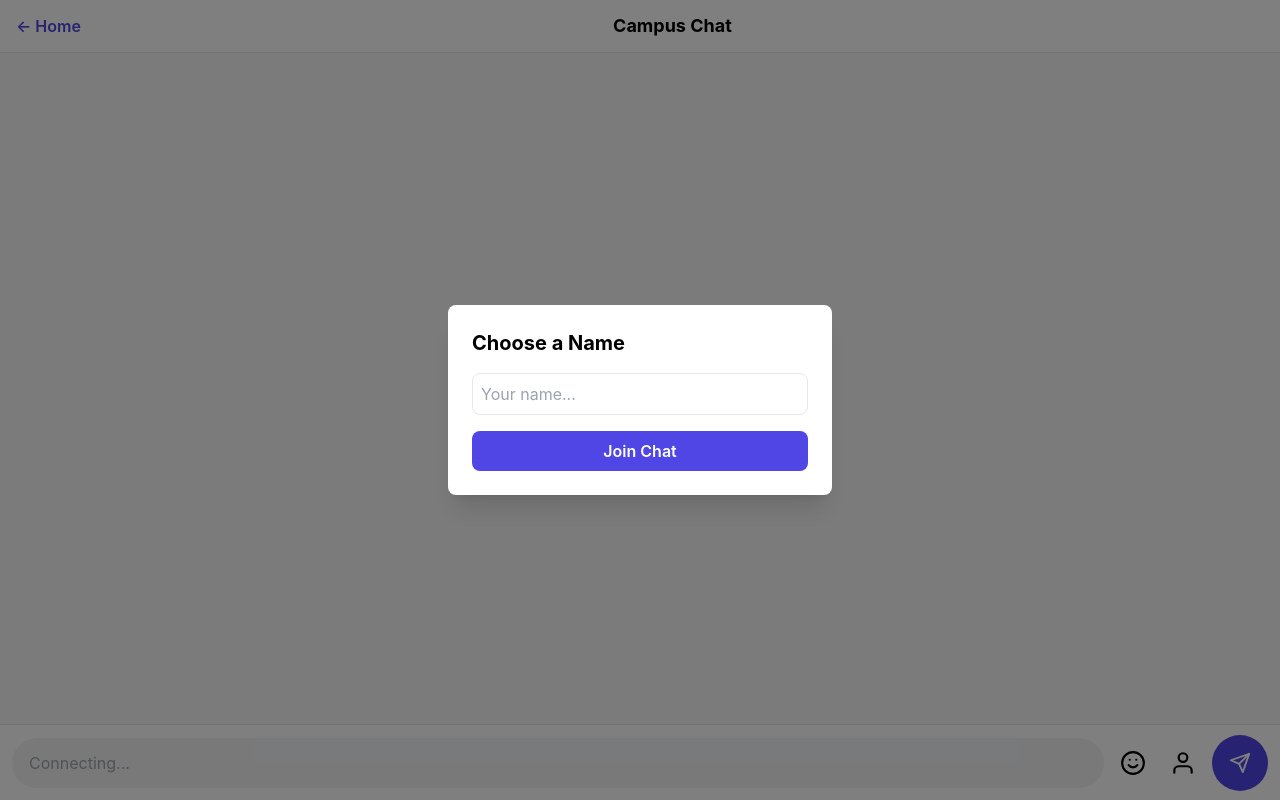
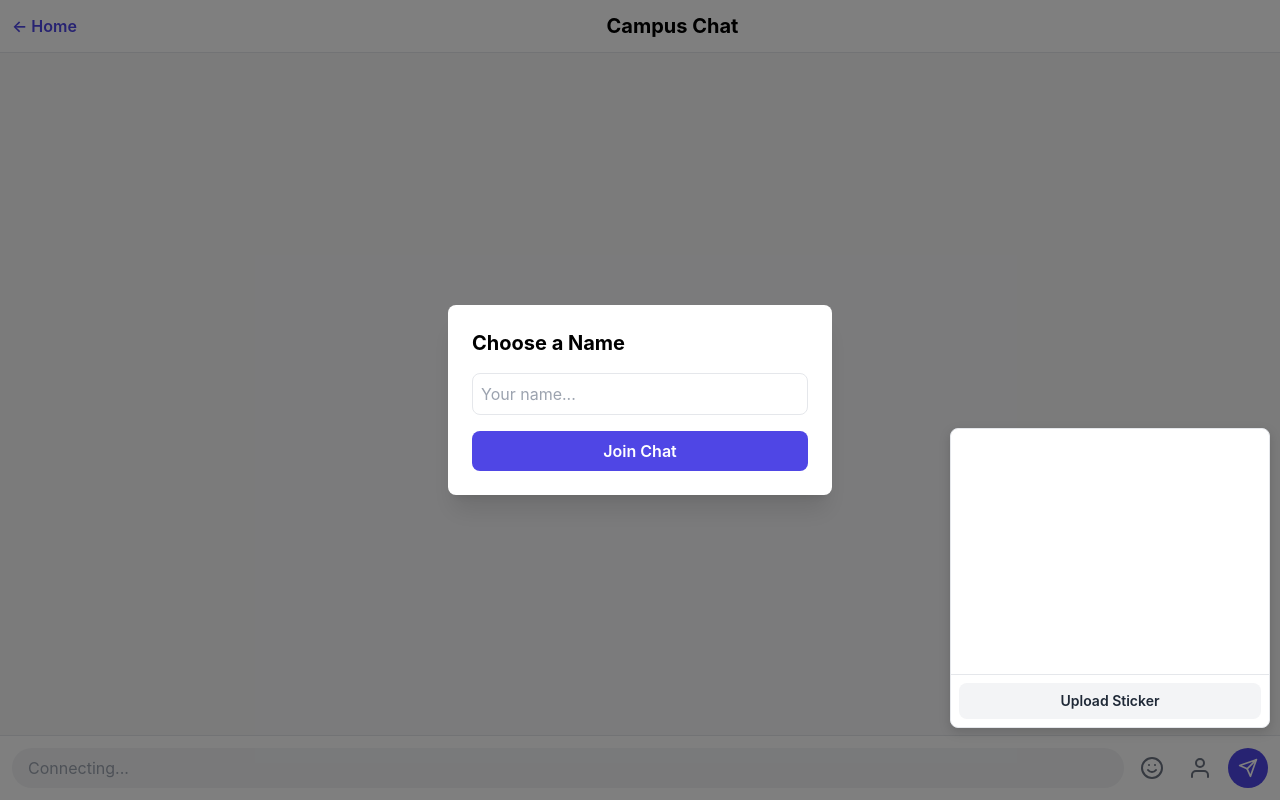
Before and after one commit to blackpirateapps/curly-fiesta, a website: page public/chat.html in a window 1280 px wide. Drawn offline with nearby package versions, Linux system fonts and the light colour scheme.

Commit message:
chat stickers

```diff
--- a/public/chat.html
+++ b/public/chat.html
@@ -7,50 +7,22 @@
     <script src="https://cdn.tailwindcss.com"></script>
     <script src="https://cdn.ably.com/lib/ably.min-1.js"></script>
     <script type="module" src="https://cdn.jsdelivr.net/npm/emoji-picker-element@^1/index.js"></script>
-
     <style>
-        :root {
-            --footer-height: 76px; /* used to keep chat area above footer */
-        }
-
-        html, body {
-            height: 100%;
-            margin: 0;
-            padding: 0;
-        }
-
         body {
             font-family: 'Inter', -apple-system, BlinkMacSystemFont, "Segoe UI", Roboto, Helvetica, Arial, sans-serif;
             background-color: #f7f7f8;
-            display: flex;
-            flex-direction: column;
+            display: grid;
+            grid-template-rows: auto 1fr auto; /* Header, Main (fills space), Footer */
             height: 100vh;
-            -webkit-font-smoothing: antialiased;
-            -moz-osx-font-smoothing: grayscale;
+            overflow: hidden;
         }
-
-        /* Header */
+        #chat-messages {
+            overflow-y: auto;
+        }
         .app-header {
-            flex: 0 0 auto;
             background-color: #ffffff;
             border-bottom: 1px solid #e5e7eb;
-            padding: 12px 16px;
-            display: flex;
-            align-items: center;
-            justify-content: space-between;
-            z-index: 30;
         }
-
-        /* Messages area grows and scrolls */
-        #chat-messages {
-            flex: 1 1 auto;
-            overflow-y: auto;
-            padding: 16px;
-            box-sizing: border-box;
-            /* leave room for the fixed footer */
-            padding-bottom: calc(var(--footer-height) + 16px);
-        }
-
         .chat-message {
             display: flex;
             padding: 8px 0;
@@ -81,129 +53,45 @@
             max-width: 128px;
             max-height: 128px;
         }
+        .loader { width: 24px; height: 24px; border: 3px solid #e5e7eb; border-top: 3px solid #4f46e5; border-radius: 50%; animation: spin 1s linear infinite; margin: 20px auto; }
+        @keyframes spin { 0% { transform: rotate(0deg); } 100% { transform: rotate(360deg); } }
+        .modal-backdrop { background-color: rgba(0,0,0,0.5); }
 
-        /* Footer fixed to bottom so input is always visible */
-        footer.chat-footer {
-            position: fixed;
-            left: 0;
-            right: 0;
-            bottom: 0;
-            height: var(--footer-height);
-            background: #ffffff;
-            border-top: 1px solid #e5e7eb;
-            display: flex;
-            align-items: center;
-            padding: 10px 12px;
-            box-sizing: border-box;
-            z-index: 40;
+        .panel {
+            position: absolute;
+            bottom: 100%;
+            right: 10px;
+            margin-bottom: 8px;
+            z-index: 100;
+            background: white;
+            border-radius: 8px;
+            box-shadow: 0 4px 12px rgba(0,0,0,0.15);
+            border: 1px solid #e5e7eb;
+            width: 320px;
+            height: 300px;
         }
-        form#chat-form {
-            width: 100%;
-            display: flex;
-            gap: 8px;
-            align-items: center;
-        }
-        #chat-input {
-            flex: 1 1 auto;
-            background: #f3f4f6;
-            padding: 12px 16px;
-            border-radius: 9999px;
-            border: 1px solid transparent;
-            outline: none;
-            min-height: 44px;
-            box-sizing: border-box;
-        }
-        #chat-input:focus {
-            box-shadow: 0 0 0 4px rgba(99, 102, 241, 0.12);
-            border-color: rgba(99,102,241,0.6);
-            background: #fff;
-        }
-
-        /* Buttons on the right */
-        .icon-btn {
-            display: inline-flex;
-            align-items: center;
-            justify-content: center;
-            padding: 8px;
-            border-radius: 9999px;
-            background: transparent;
-            border: none;
-            cursor: pointer;
-        }
-        .icon-btn:active { transform: scale(0.98); }
-
-        /* Larger send button */
-        #chat-submit {
-            width: 56px;
-            height: 56px;
-            min-width: 56px;
-            min-height: 56px;
-            border-radius: 9999px;
-            display: inline-flex;
-            align-items: center;
-            justify-content: center;
-            padding: 0;
-        }
-
-        /* Panels (emoji / sticker) anchored above footer */
-        .panel {
-            position: fixed;
-            right: 12px;
-            bottom: calc(var(--footer-height) + 12px);
-            z-index: 60;
-            background: #fff;
-            border-radius: 10px;
-            border: 1px solid #e5e7eb;
-            box-shadow: 0 8px 28px rgba(15,23,42,0.12);
-            width: 320px;
-            height: 320px;
-            overflow: hidden;
-            display: flex;
-            flex-direction: column;
-        }
-
-        /* sticker grid inside panel */
+        #sticker-panel { display: flex; flex-direction: column; }
         #sticker-grid {
+            flex-grow: 1;
+            overflow-y: auto;
             padding: 8px;
             display: grid;
             grid-template-columns: repeat(auto-fill, minmax(70px, 1fr));
             gap: 8px;
-            align-content: start;
-            overflow-y: auto;
-            flex: 1 1 auto;
         }
         .sticker-item {
             cursor: pointer;
-            border-radius: 6px;
             padding: 4px;
-            transition: background-color .12s ease;
+            border-radius: 4px;
+            transition: background-color 0.2s;
         }
-        .sticker-item:hover { background: #f3f4f6; }
-
-        /* Modal backdrop for username & uploads */
-        .modal-backdrop {
-            position: fixed;
-            inset: 0;
-            display: flex;
-            align-items: center;
-            justify-content: center;
-            background: rgba(0,0,0,0.5);
-            z-index: 70;
-        }
-
-        /* smaller responsive tweaks */
-        @media (max-width: 480px) {
-            .panel { right: 8px; left: 8px; width: auto; }
-            #chat-submit { width: 52px; height: 52px; }
-            :root { --footer-height: 84px; }
-            #chat-input { min-height: 48px; padding: 12px 14px; }
-        }
+        .sticker-item:hover { background-color: #f3f4f6; }
     </style>
 </head>
 <body>
 
-    <!-- Username Modal (same behavior as original) -->
-    <div id="username-modal" class="modal-backdrop" style="display:flex">
+    <!-- Username Modal -->
+    <div id="username-modal" class="fixed inset-0 z-50 flex items-center justify-center modal-backdrop">
         <div class="bg-white p-6 rounded-lg shadow-xl w-11/12 max-w-sm">
             <h2 class="text-xl font-bold mb-4">Choose a Name</h2>
             <form id="username-form">
@@ -213,75 +101,57 @@
         </div>
     </div>
 
-    <!-- Sticker Upload Modal (hidden until used) -->
-    <div id="sticker-upload-modal" class="modal-backdrop hidden">
+    <!-- Sticker Upload Modal -->
+    <div id="sticker-upload-modal" class="fixed inset-0 z-50 hidden items-center justify-center modal-backdrop">
          <div class="bg-white p-6 rounded-lg shadow-xl w-11/12 max-w-sm">
             <div class="flex justify-between items-center mb-4">
                 <h2 class="text-xl font-bold">Upload Sticker</h2>
                 <button id="close-upload-modal" class="text-gray-500 text-2xl">&times;</button>
             </div>
             <form id="sticker-upload-form">
-                <p class="text-sm text-gray-600 mb-2">Select a PNG or GIF file (max 500kb).</p>
-                <input id="sticker-file-input" type="file" accept="image/png, image/gif" class="w-full p-2 border rounded-lg mb-4" required>
+                <p class="text-sm text-gray-600 mb-2">Select a PNG, GIF, or WebP file (max 2MB).</p>
+                <input id="sticker-file-input" type="file" accept="image/png,image/gif,image/webp" class="w-full p-2 border rounded-lg mb-4" required>
                 <div id="upload-error" class="text-red-500 text-sm mb-2"></div>
                 <button type="submit" id="upload-submit-btn" class="w-full bg-indigo-600 text-white p-2 rounded-lg font-semibold hover:bg-indigo-700">Upload</button>
             </form>
         </div>
     </div>
 
-    <!-- Header -->
-    <header class="app-header">
+    <header class="app-header text-center p-3 flex items-center justify-between sticky top-0">
         <a href="/" class="text-indigo-600 font-semibold">&larr; Home</a>
-        <h1 class="text-lg font-bold">Campus Chat</h1>
+        <h1 class="text-xl font-bold">Campus Chat</h1>
         <div></div>
     </header>
 
-    <!-- Messages container -->
-    <main id="chat-messages" aria-live="polite"></main>
+    <main id="chat-messages" class="p-4"></main>
 
-    <!-- Panels (placed outside footer so they aren't clipped) -->
-    <emoji-picker id="emoji-picker" class="hidden panel light"></emoji-picker>
-
-    <div id="sticker-panel" class="hidden panel">
-        <div id="sticker-grid"></div>
-        <div class="p-2 border-t">
-            <button id="open-upload-modal" class="w-full bg-gray-100 text-gray-800 p-2 rounded-lg font-semibold text-sm hover:bg-gray-200">Upload Sticker</button>
-        </div>
-    </div>
-
-    <!-- Footer (fixed) -->
-    <footer class="chat-footer" aria-hidden="false">
-        <form id="chat-form" class="flex items-center">
-            <input id="chat-input" type="text" placeholder="Connecting..." class="flex-1" disabled />
-
-            <button id="emoji-btn" type="button" class="icon-btn" aria-label="Emoji">
-                <!-- slightly larger emoji icon -->
-                <svg xmlns="http://www.w3.org/2000/svg" width="26" height="26" viewBox="0 0 24 24" fill="none" stroke="currentColor" stroke-width="2" stroke-linecap="round" stroke-linejoin="round">
-                    <circle cx="12" cy="12" r="10"></circle>
-                    <path d="M8 14s1.5 2 4 2 4-2 4-2"></path>
-                    <line x1="9" y1="9" x2="9.01" y2="9"></line>
-                    <line x1="15" y1="9" x2="15.01" y2="9"></line>
-                </svg>
+    <footer class="bg-white border-t border-gray-200 p-3 relative">
+        <!-- FIX: Removed one layer of nesting for the form for simpler layout -->
+        <form id="chat-form" class="flex gap-2 items-center">
+            <input id="chat-input" type="text" placeholder="Connecting..." class="flex-1 bg-gray-100 p-2 px-4 border-transparent rounded-full focus:outline-none focus:ring-2 focus:ring-indigo-500" disabled>
+            <button id="emoji-btn" type="button" class="text-gray-500 p-2 rounded-full hover:bg-gray-200 flex-shrink-0">
+                <svg xmlns="http://www.w3.org/2000/svg" width="24" height="24" viewBox="0 0 24 24" fill="none" stroke="currentColor" stroke-width="2" stroke-linecap="round" stroke-linejoin="round"><circle cx="12" cy="12" r="10"></circle><path d="M8 14s1.5 2 4 2 4-2 4-2"></path><line x1="9" y1="9" x2="9.01" y2="9"></line><line x1="15" y1="9" x2="15.01" y2="9"></line></svg>
             </button>
-
-            <button id="sticker-btn" type="button" class="icon-btn" aria-label="Sticker">
-                <svg xmlns="http://www.w3.org/2000/svg" width="26" height="26" viewBox="0 0 24 24" fill="none" stroke="currentColor" stroke-width="2" stroke-linecap="round" stroke-linejoin="round">
-                    <path d="M20 21v-2a4 4 0 0 0-4-4H8a4 4 0 0 0-4 4v2"/>
-                    <circle cx="12" cy="7" r="4"/>
-                </svg>
+            <button id="sticker-btn" type="button" class="text-gray-500 p-2 rounded-full hover:bg-gray-200 flex-shrink-0">
+                <svg xmlns="http://www.w3.org/2000/svg" width="24" height="24" viewBox="0 0 24 24" fill="none" stroke="currentColor" stroke-width="2" stroke-linecap="round" stroke-linejoin="round"><path d="M20 21v-2a4 4 0 0 0-4-4H8a4 4 0 0 0-4 4v2"/><circle cx="12" cy="7" r="4"/></svg>
             </button>
-
-            <button id="chat-submit" type="submit" class="bg-indigo-600 text-white" disabled aria-label="Send">
-                <svg xmlns="http://www.w3.org/2000/svg" width="22" height="22" viewBox="0 0 24 24" fill="none" stroke="currentColor" stroke-width="2" stroke-linecap="round" stroke-linejoin="round">
-                    <line x1="22" y1="2" x2="11" y2="13"></line>
-                    <polygon points="22 2 15 22 11 13 2 9 22 2"></polygon>
-                </svg>
+            <button id="chat-submit" type="submit" class="bg-indigo-600 text-white rounded-full p-2 w-10 h-10 flex items-center justify-center hover:bg-indigo-700 flex-shrink-0" disabled>
+                <svg xmlns="http://www.w3.org/2000/svg" width="20" height="20" viewBox="0 0 24 24" fill="none" stroke="currentColor" stroke-width="2" stroke-linecap="round" stroke-linejoin="round"><line x1="22" y1="2" x2="11" y2="13"></line><polygon points="22 2 15 22 11 13 2 9 22 2"></polygon></svg>
             </button>
         </form>
+
+        <emoji-picker id="emoji-picker" class="light hidden panel"></emoji-picker>
+
+        <div id="sticker-panel" class="hidden panel">
+            <div id="sticker-grid"></div>
+            <div class="p-2 border-t">
+                <button id="open-upload-modal" class="w-full bg-gray-100 text-gray-800 p-2 rounded-lg font-semibold text-sm hover:bg-gray-200">Upload Sticker</button>
+            </div>
+        </div>
     </footer>
 
     <script>
-        // --- DOM references ---
+        // DOM Elements
         const chatForm = document.getElementById('chat-form');
         const chatInput = document.getElementById('chat-input');
         const chatSubmit = document.getElementById('chat-submit');
@@ -305,7 +175,7 @@
         let username = '';
         let ably, channel;
 
-        // cookie helpers (unchanged)
+        // --- Cookie Helpers ---
         function setCookie(name, value, days) {
             let expires = "";
             if (days) {
@@ -326,26 +196,7 @@
             return null;
         }
 
-        // show or hide panels robustly
-        function togglePanel(panelToShow) {
-            const panels = [emojiPicker, stickerPanel];
-            const isHidden = panelToShow.classList.contains('hidden');
-            panels.forEach(p => p.classList.add('hidden'));
-            if (isHidden) panelToShow.classList.remove('hidden');
-        }
-
-        // clicking outside footer/panels will close them
-        document.addEventListener('click', (event) => {
-            const isInsideFooter = !!event.target.closest('footer');
-            const isInsidePanel = !!event.target.closest('.panel');
-            const isToggleButton = !!event.target.closest('#emoji-btn') || !!event.target.closest('#sticker-btn');
-            if (!isInsideFooter && !isInsidePanel && !isToggleButton) {
-                emojiPicker.classList.add('hidden');
-                stickerPanel.classList.add('hidden');
-            }
-        });
-
-        // username modal logic (keeps original endpoints)
+        // --- Main Logic ---
         function checkUsername() {
             const savedUsername = getCookie('chatUsername');
             if (savedUsername) {
@@ -368,7 +219,6 @@
             }
         });
 
-        // initialize Ably & chat logic (unchanged endpoints)
         async function initializeAbly() {
             try {
                 ably = new Ably.Realtime({
@@ -380,7 +230,6 @@
                     chatInput.disabled = false;
                     chatSubmit.disabled = false;
                     chatInput.placeholder = "Type a message...";
-                    chatInput.focus();
                 });
 
                 ably.connection.on('failed', () => {
@@ -389,9 +238,8 @@
 
                 channel = ably.channels.get('live-chat');
 
-                // history + subscribe
                 channel.history({ limit: 50 }, (err, resultPage) => {
-                    messages.innerHTML = ''; // remove any loader
+                    messages.innerHTML = ''; // Clear loader
                     if (err) { console.error("Error fetching history:", err); return; }
 
                     const historyMessages = resultPage.items.reverse();
@@ -399,24 +247,20 @@
                         addMessage(message.data, message.timestamp);
                     });
 
-                    // subscribe to new messages
                     channel.subscribe('message', (message) => {
                         addMessage(message.data, message.timestamp);
                     });
                 });
 
-                // form submit - publish message
                 chatForm.addEventListener('submit', (e) => {
                     e.preventDefault();
                     const text = chatInput.value.trim();
                     if (text && ably.connection.state === 'connected') {
                         channel.publish('message', { type: 'text', text: text, name: username });
                         chatInput.value = '';
-                        chatInput.focus();
                     }
                 });
 
-                // load stickers from server
                 fetchAndRenderStickers();
 
             } catch (error) {
@@ -426,27 +270,24 @@
             }
         }
 
-        // message renderer
         function addMessage(data, timestamp) {
             const messageElem = document.createElement('div');
             messageElem.className = 'chat-message';
 
-            const time = timestamp ? new Date(timestamp) : new Date();
+            const time = new Date(timestamp);
             const formattedTime = time.toLocaleTimeString('en-IN', { hour: '2-digit', minute: '2-digit', hour12: true });
 
             let contentHTML;
             if (data.type === 'sticker') {
                 contentHTML = `<img src="${data.url}" alt="sticker" class="message-sticker" />`;
             } else {
-                // escape text to avoid injection
-                const safeText = (data.text || '').replace(/&/g,'&amp;').replace(/</g,'&lt;').replace(/>/g,'&gt;');
-                contentHTML = `<div class="message-text">${safeText}</div>`;
+                contentHTML = `<div class="message-text">${data.text}</div>`;
             }
 
             messageElem.innerHTML = `
                 <div class="message-content">
                     <div class="message-header">
-                        <span class="message-sender">${data.name || 'Anon'}</span>
+                        <span class="message-sender">${data.name}</span>
                         <span class="message-time">${formattedTime}</span>
                     </div>
                     ${contentHTML}
@@ -454,11 +295,10 @@
             `;
 
             messages.appendChild(messageElem);
-            // scroll to bottom
             messageElem.scrollIntoView({ behavior: 'smooth', block: 'end' });
         }
 
-        // --- Sticker logic (keeps endpoints) ---
+        // --- Sticker Logic ---
         async function fetchAndRenderStickers() {
             try {
                 const res = await fetch('/api/stickers');
@@ -489,7 +329,11 @@
             uploadError.textContent = '';
 
             if (!file) { uploadError.textContent = 'Please select a file.'; return; }
-            if (file.size > 500 * 1024) { uploadError.textContent = 'File is too large (max 500kb).'; return; }
+            // UPDATED: Client-side validation for 2MB limit
+            if (file.size > 2 * 1024 * 1024) {
+                uploadError.textContent = 'File is too large (max 2MB).';
+                return;
+            }
 
             uploadSubmitBtn.disabled = true;
             uploadSubmitBtn.textContent = 'Uploading...';
@@ -500,12 +344,12 @@
             try {
                 const res = await fetch('/api/stickers', { method: 'POST', body: formData });
                 const result = await res.json();
-                if (!res.ok) throw new Error(result.error || 'Upload failed');
+                if (!res.ok) throw new Error(result.error);
 
                 stickerUploadModal.classList.add('hidden');
                 fetchAndRenderStickers();
             } catch (error) {
-                uploadError.textContent = error.message || 'Upload failed';
+                uploadError.textContent = error.message;
             } finally {
                 uploadSubmitBtn.disabled = false;
                 uploadSubmitBtn.textContent = 'Upload';
@@ -513,39 +357,48 @@
             }
         });
 
-        // --- UI event wiring ---
+        // --- UI Event Listeners ---
+        function togglePanel(panelToShow) {
+            const allPanels = [emojiPicker, stickerPanel];
+            allPanels.forEach(p => {
+                if (p !== panelToShow) {
+                    p.classList.add('hidden');
+                }
+            });
+            panelToShow.classList.toggle('hidden');
+        }
+
         emojiBtn.addEventListener('click', (e) => {
             e.stopPropagation();
             togglePanel(emojiPicker);
         });
-
         stickerBtn.addEventListener('click', (e) => {
             e.stopPropagation();
             togglePanel(stickerPanel);
         });
 
-        emojiPicker.addEventListener('emoji-click', event => {
-            // append emoji and keep focus
-            chatInput.value = (chatInput.value || '') + event.detail.unicode;
-            chatInput.focus();
-        });
+        emojiPicker.addEventListener('emoji-click', event => { chatInput.value += event.detail.unicode; });
 
         openUploadModalBtn.addEventListener('click', () => {
             stickerUploadModal.classList.remove('hidden');
+            stickerUploadModal.classList.add('flex');
             stickerPanel.classList.add('hidden');
         });
         closeUploadModalBtn.addEventListener('click', () => {
             stickerUploadModal.classList.add('hidden');
+            stickerUploadModal.classList.remove('flex');
         });
 
-        // hide panels when keyboard shows on mobile? we attempt to keep them hidden on focus
-        chatInput.addEventListener('focus', () => {
-            emojiPicker.classList.add('hidden');
-            stickerPanel.classList.add('hidden');
+        document.addEventListener('click', (event) => {
+            const isClickInsideFooter = event.target.closest('footer');
+            if (!isClickInsideFooter) {
+                emojiPicker.classList.add('hidden');
+                stickerPanel.classList.add('hidden');
+            }
         });
 
-        // kick off username check
         checkUsername();
     </script>
+
 </body>
 </html>
```
Also changed, not shown: api/stickers.js (+6 -4 lines).
